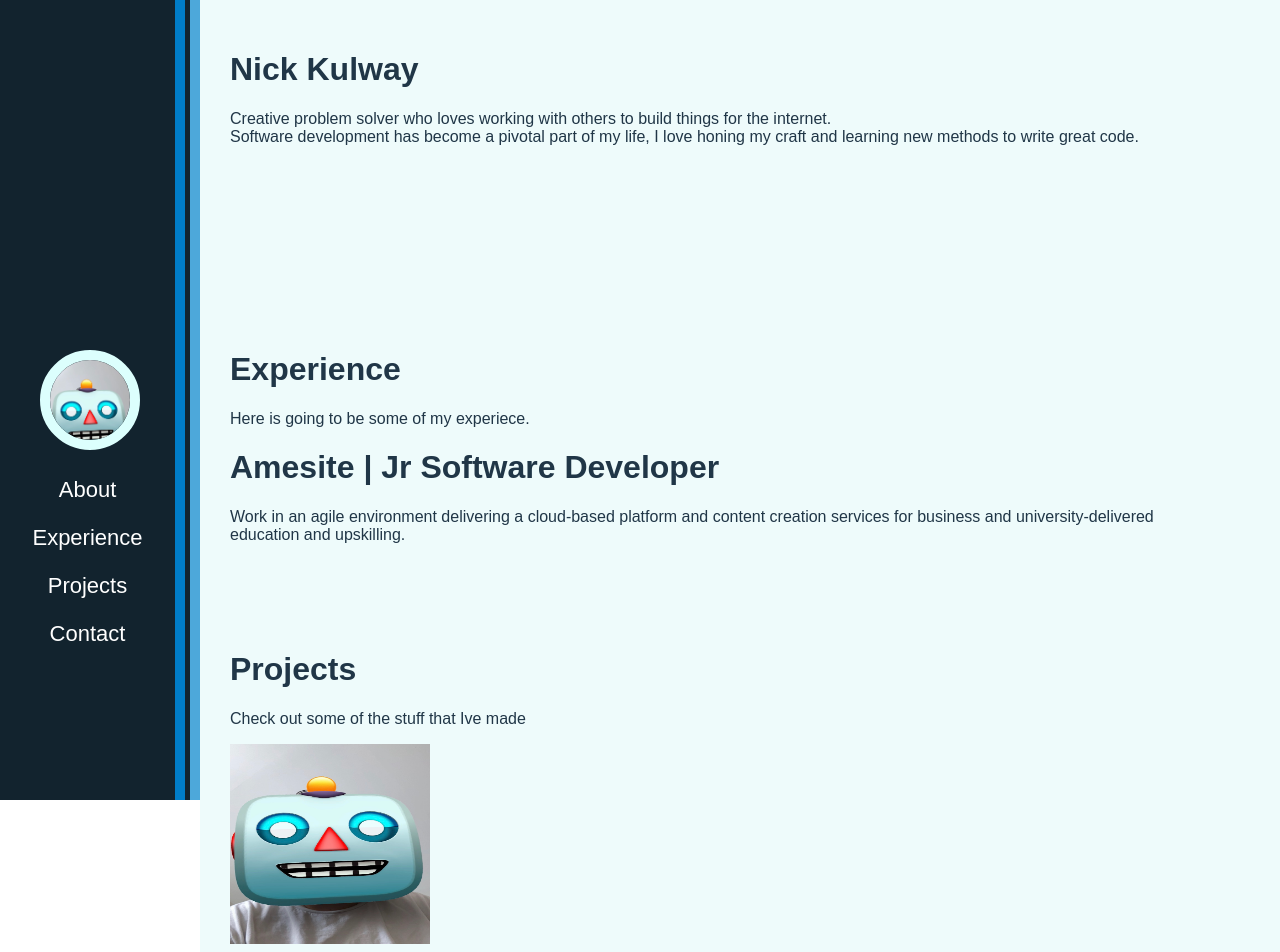
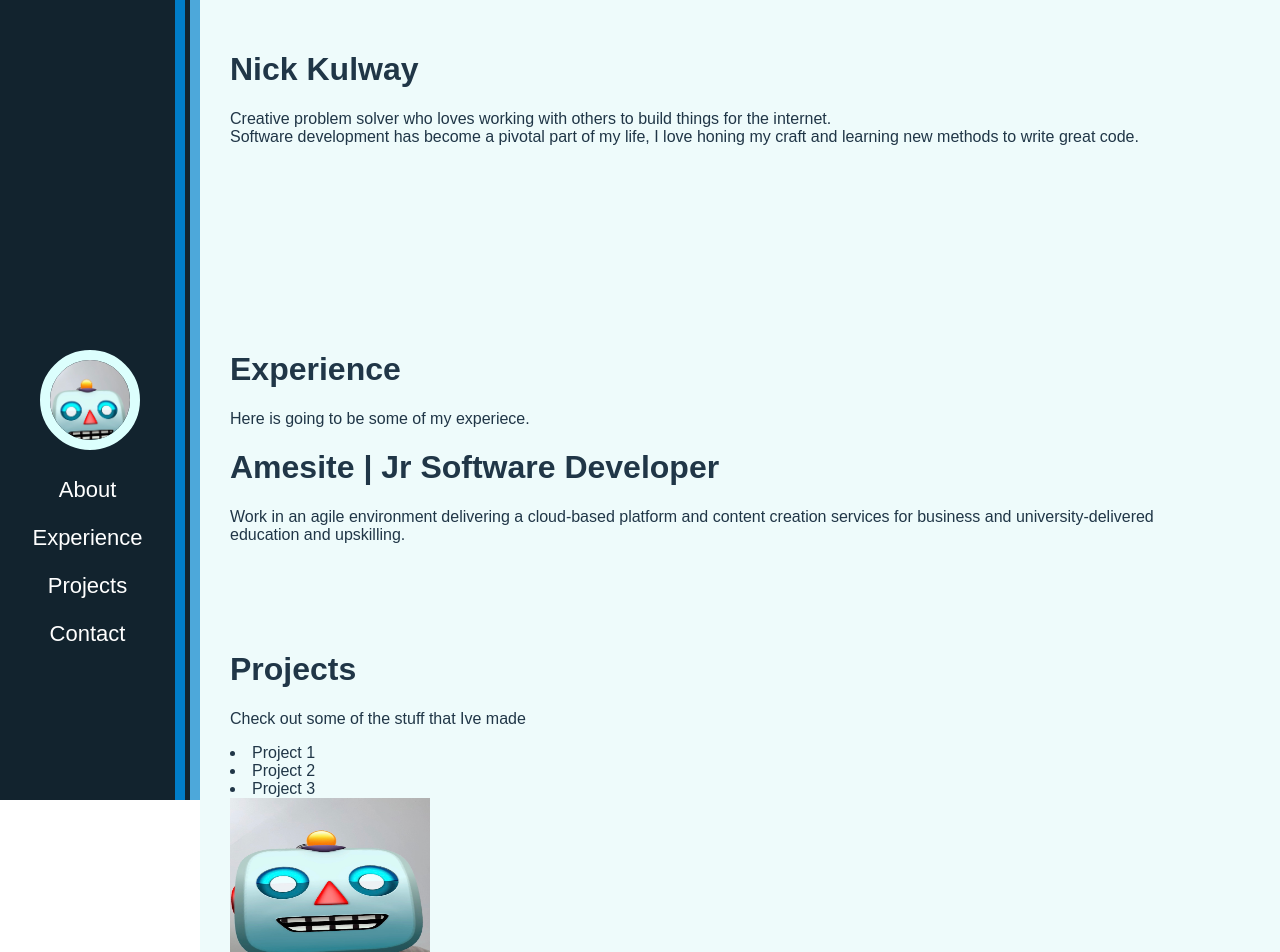
Before and after one commit to nkulway/next-portfolio, a Next.js app: page / in a window 1280 px wide. Shown: the top 952 px of the page. Built offline with nearby package versions, Linux system fonts and the light colour scheme.

Commit message:
Import projects object into card component

```diff
--- a/components/ProjectCard.js
+++ b/components/ProjectCard.js
@@ -1,44 +1,17 @@
-import Image from 'next/image'
-import dummyImage from '../public/profilePicture.jpeg'
-// import projects from '../projects.js';
+import Image from "next/image";
+import { useEffect, useState } from "react";
+import dummyImage from "../public/profilePicture.jpeg";
+import projectObj from "../public/projects.js";
 
+const ProjectCard = ({ projects }) => {
+  const [project, setProject] = useState({});
 
-
-
-const ProjectCard = ({ posts }) => {
-  console.log(posts)
   return (
-    // <>
-    //   <table>
-    //     <tr>
-    //       <th>Header One</th>
-    //       <th>Header Two</th>
-    //       <th>Header Three</th>
-    //     </tr>
-    //     <tr>
-    //       <td>Content 1</td>
-    //       <td>Content 2</td>
-    //       <td>Content 3</td>
-    //     </tr>
-    //     <tr>
-    //       <td>Content 4</td>
-    //       <td>Content 5</td>
-    //       <td>Content 6</td>
-    //     </tr>
-    //     <tr>
-    //       <td>Content 7</td>
-    //       <td>Content 8</td>
-    //       <td>Content 9</td>
-    //     </tr>
-    //   </table>
-    // </>
     <section>
-      <Image
-      alt="Project Card"
-      src={dummyImage}
-      width={200}
-      height={200}
-      />
+      {projectObj.map((projects) => (
+        <li key={projects.id}>{projects.title}</li>
+      ))}
+      <Image alt='Project Card' src={dummyImage} width={200} height={200} />
       <div>
         <h2></h2>
       </div>
@@ -46,15 +19,4 @@ const ProjectCard = ({ posts }) => {
   );
 };
 
-export async function getStaticProps() {
-  const res = await fetch('../projects.js')
-  const posts = await res.json()
-
-  return {
-    props: {
-      posts,
-    },
-  }
-}
-
 export default ProjectCard;
--- a/projects.js
+++ b/public/projects.js
@@ -1,12 +1,22 @@
 const projects = [
   {
+    id: "1",
     title: "Project 1",
     heading: "This is a heading for project 1",
     description: "This is project 1",
   },
   {
+    id: "2",
     title: "Project 2",
     heading: "This is a heading for project 2",
     description: "This is project 2",
   },
+  {
+    id: "3",
+    title: "Project 3",
+    heading: "This is a heading for project 3",
+    description: "This is project 3",
+  }
 ];
+
+export default projects;
```
Also changed, not shown: public/projects.json (renamed from projects.json).
